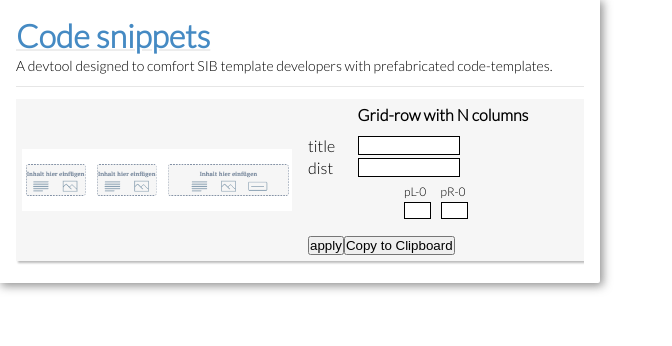
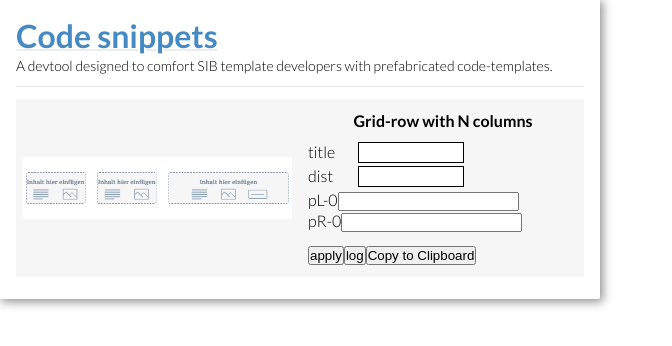
Before and after one commit to bryanhain97/sib_template_dev_chrome_extension, a React (Create React App) app: page / in a window 1280 px wide. Shown: the top 346 px of the page, without its empty margins (0-672 px from the left). Built offline with nearby package versions, Linux system fonts and the light colour scheme.

Commit message:
add helper folder, handlepaddings

```diff
--- a/src/components/GridNColumns/GridNColumns.tsx
+++ b/src/components/GridNColumns/GridNColumns.tsx
@@ -1,47 +1,48 @@
-import React, { useContext, useRef, useState, ChangeEvent, useCallback, useEffect } from 'react'
+import './_GridNColumns.sass'
+import React, {
+    useContext,
+    useRef,
+    useState,
+    ChangeEvent,
+    useEffect
+} from 'react'
 import { TemplatesContext } from '../Templates/Templates'
-import InputField from './Field'
-import './_GridNColumns.sass'
+import InputField from '../helper/Field'
+import PaddingField from '../helper/PaddingField'
 import { CopyToClipboard } from 'react-copy-to-clipboard'
 // import YAML from 'yaml'
 
+interface Padding {
+    pL: string
+    pR: string
+}
 export interface Input {
     title: string
     dist: string
+    paddings: Padding[]
 }
+
+const initialPaddings: Padding[] = [{ pL: '0', pR: '0' }]
+
 const GridNColumns = () => {
     const templates = useContext(TemplatesContext)
     const objectRef = useRef('')
     const [columns, setColumns] = useState(1)
-    const [input, setInput] = useState<Input>({ title: '', dist: '' })
+    const [input, setInput] = useState<Input>({ title: '', dist: '', paddings: initialPaddings })
 
     useEffect(() => {
         const newColumns = Array.from(input.dist).filter((char) => char === '-').length + 1
+        if (newColumns === columns) {
+            return
+        }
+        if (newColumns > columns) {
+            setInput({ ...input, paddings: [...input.paddings, { pL: '0', pR: '0' }] })
+        }
+        if (newColumns < columns) {
+            setInput({ ...input, paddings: input.paddings.filter((_, i) => i < newColumns) })
+        }
         setColumns(newColumns)
     }, [input.dist])
-
-    const handleChange = useCallback((e: ChangeEvent<HTMLInputElement>) => {
-        setInput({ ...input, [e.target.id]: e.target.value })
-    }, [input])
-
-    const PaddingFields = () => {
-        return (
-            <div className="paddings">
-                {new Array(columns).fill(0).map((x, i) => (
-                    <div className="field" key={i}>
-                        <div className="padding-container padding-field-left">
-                            <label htmlFor={`pl-${i}`} className="label">pL-{i}</label>
-                            <input type="text" className="input" id={`pl-${i}`} />
-                        </div>
-                        <div className="padding-container padding-field-right">
-                            <label htmlFor={`pr-${i}`} className="label">pR-{i}</label>
-                            <input type="text" className="input" id={`pr-${i}`} />
-                        </div>
-                    </div >
-                ))}
-            </div>
-        )
-    }
     return (
         <div className="template gridNColumns">
             <div className="container image-container">
@@ -50,18 +51,21 @@ const GridNColumns = () => {
             <div className="container info-container">
                 <h3>{templates[0].description}</h3>
                 <div className="container input-container">
-                    <InputField state={input} handleChange={handleChange}
+                    <InputField state={input} handleChange={handleInputChange}
                         id='title'
                         text='title'
                     />
-                    <InputField state={input} handleChange={handleChange}
+                    <InputField state={input} handleChange={handleInputChange}
                         id='dist'
                         text='dist'
                     />
-                    <PaddingFields />
+                    {new Array(columns).fill(0).map((_, idx) => {
+                        return (<PaddingField key={idx} index={idx} handlePaddings={handlePaddings} />)
+                    })}
                 </div>
                 <div className="buttons">
                     <button className="button apply">apply</button>
+                    <button onClick={() => console.log(input)}>log</button>
                     <CopyToClipboard text={objectRef.current}>
                         <button className="button">Copy to Clipboard</button>
                     </CopyToClipboard>
@@ -69,6 +73,28 @@ const GridNColumns = () => {
             </div>
         </div>
     )
+
+    function handleInputChange(e: ChangeEvent<HTMLInputElement>) {
+        setInput({ ...input, [e.target.id]: e.target.value })
+    }
+    function handlePaddings(e: ChangeEvent<HTMLInputElement>, idx: number, side: 'left' | 'right') {
+        const nextPadding = { ...input.paddings[idx] }
+        if (side === 'left') {
+            nextPadding.pL = e.target.value || '0'
+        }
+        if (side === 'right') {
+            nextPadding.pR = e.target.value || '0'
+        }
+
+        const newPaddings = [...input.paddings].map((padding: Padding, index: number) => {
+            if (idx === index) {
+                return nextPadding
+            } else {
+                return padding
+            }
+        })
+        setInput({ ...input, paddings: newPaddings })
+    }
 }
 
 export default GridNColumns
--- a/src/components/GridNColumns/_GridNColumns.sass
+++ b/src/components/GridNColumns/_GridNColumns.sass
@@ -5,9 +5,14 @@
     width: 50px
 .input
     max-width: 100px
+    padding: 2px
     border: 1px solid black
+.buttons
+    margin-top: auto
+    padding-top: 12px
 .field
     margin-bottom: 3px
+
 .gridNColumns
     @include template
     .image-container,
@@ -20,7 +25,6 @@
     .input-container
         display: flex
         flex-direction: column
-        height: 100%
         .input-container
             .field
                 display: flex
--- a/src/components/_mixins.sass
+++ b/src/components/_mixins.sass
@@ -4,12 +4,12 @@ $templateBgOnHover: #eeeeee
 @mixin template
     display: flex
     justify-content: space-between
-    height: 150px
     overflow: hidden
-    padding: 6px
+    height: fit-content
+    padding: 12px 6px
     margin-bottom: 6px
-    box-shadow: 2px 2px 2px #bcbcbc
     transition: all 0.25s ease
+    cursor: pointer
     background-color: $templateBg
     &:hover
         background-color: $templateBgOnHover
--- a/src/components/GridNColumns/Field.tsx
+++ b/src/components/helper/Field.tsx
@@ -1,5 +1,5 @@
 import React, { ChangeEvent } from 'react'
-import { Input } from './GridNColumns'
+import { Input } from '../GridNColumns/GridNColumns'
 
 interface IInputField {
     state: Input
--- /dev/null
+++ b/src/components/helper/PaddingField.tsx
@@ -0,0 +1,33 @@
+import React, { ChangeEvent } from 'react'
+
+interface IPaddingField {
+    handlePaddings: (e: ChangeEvent<HTMLInputElement>, idx: number, side: 'left' | 'right') => void
+    index: number
+}
+
+const PaddingField: React.FC<IPaddingField> = ({ handlePaddings, index }) => {
+    return (
+        <div className="padding-field">
+            <div className="padding-field-left">
+                <label htmlFor={`padding-field-left padding-field-left-${index}`}>{`pL-${index}`}</label>
+                <input
+                    type="text"
+                    onChange={(e) => handlePaddings(e, index, 'left')}
+                    id={`padding-field-left-${index}`}
+                    required
+                />
+            </div>
+            <div className="padding-field-right">
+                <label htmlFor={`padding-field-left padding-field-left-${index}`}>{`pR-${index}`}</label>
+                <input
+                    type="text"
+                    onChange={(e) => handlePaddings(e, index, 'right')}
+                    id={`padding-field-left-${index}`}
+                    required
+                />
+            </div>
+        </div>
+    )
+}
+
+export default PaddingField
--- a/src/index.sass
+++ b/src/index.sass
@@ -1,5 +1,5 @@
 @use "./_app.sass"
-@import url('https://fonts.googleapis.com/css2?family=Lato:ital,wght@0,300;1,300&display=swap')
+@import url('https://fonts.googleapis.com/css2?family=Lato:ital,wght@0,300;0,700;1,300&display=swap')
 
 *
     margin: 0
```
